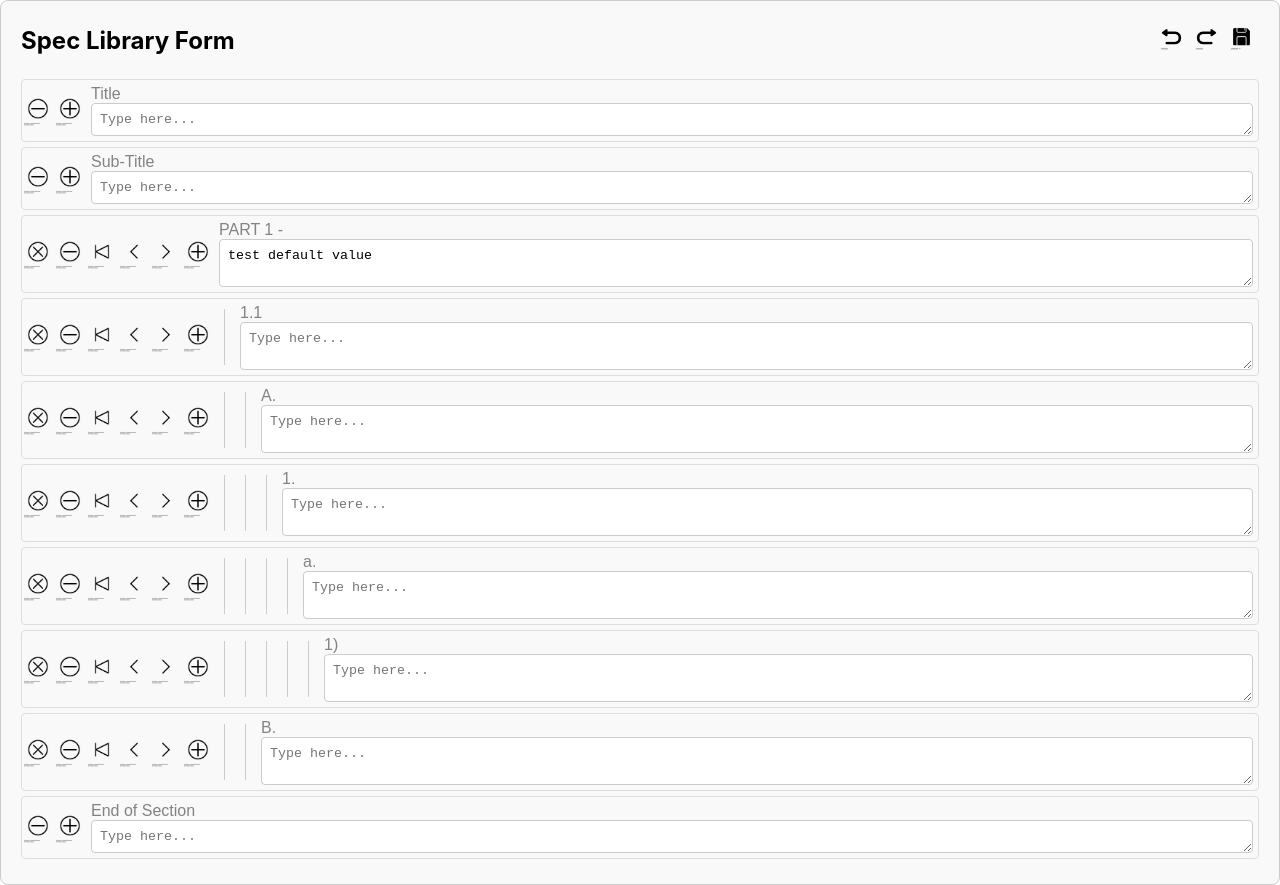
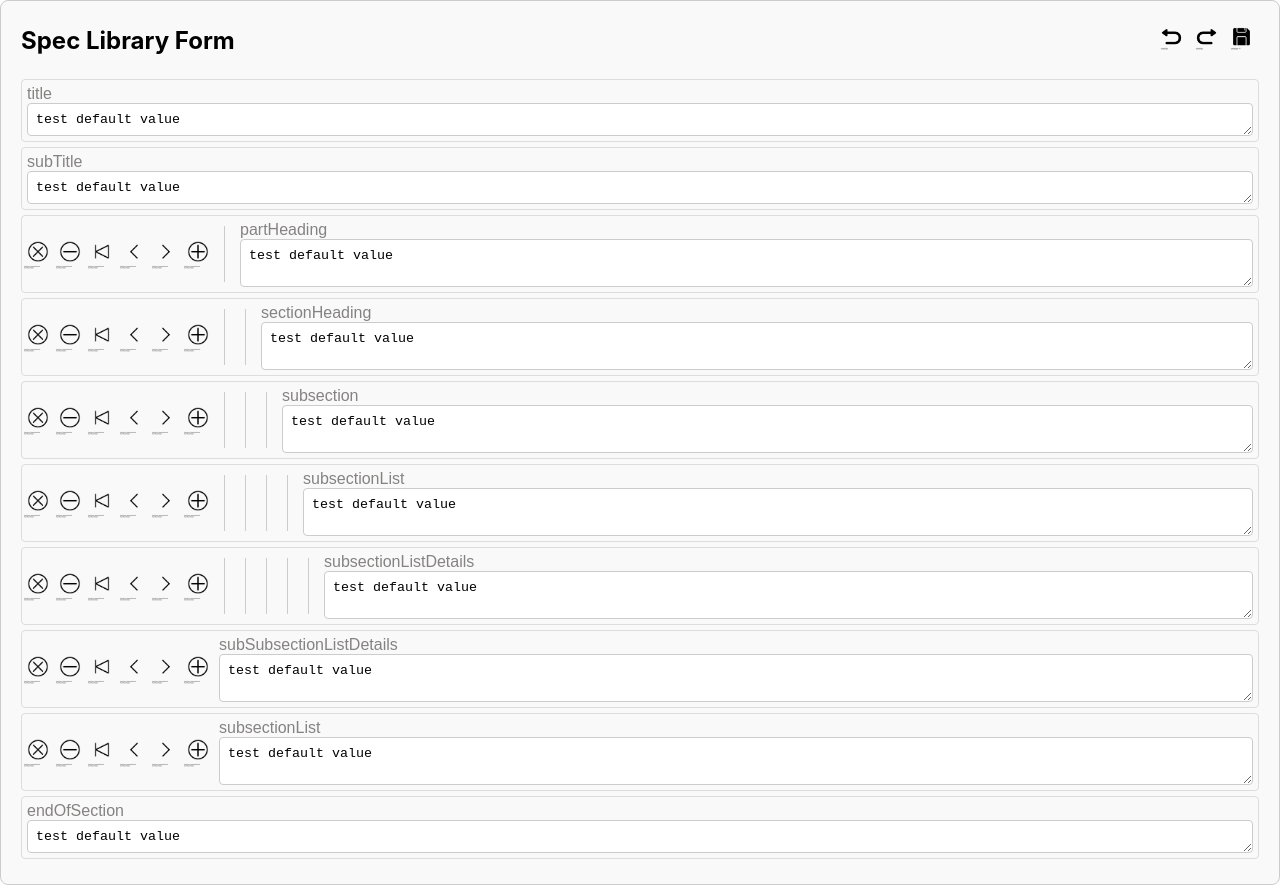
Before and after one commit to SophiaBouckJ2/spec-library-testing, a React (Create React App) app: page / in a window 1280 px wide. Built offline with nearby package versions, Linux system fonts and the light colour scheme.

Commit message:
add dynamically added lists

```diff
--- a/src/components/SpecLibraryForm/SpecLibraryForm.js
+++ b/src/components/SpecLibraryForm/SpecLibraryForm.js
@@ -15,6 +15,64 @@ import SpecLibraryFormTextElement from "./SpecLibraryFormTextElement/SpecLibrary
 
 // CONSTANTS
 
+const SpecLibraryDummyData = [
+  {
+    type: "title",
+    content: "test default value",
+    subList: null,
+  },
+  {
+    type: "subTitle",
+    content: "test default value",
+    subList: null,
+  },
+  {
+    type: "partHeading",
+    content: "test default value",
+    subList: [
+      {
+        type: "sectionHeading",
+        content: "test default value",
+        subList: [
+          {
+            type: "subsection",
+            content: "test default value",
+            subList: [
+              {
+                type: "subsectionList",
+                content: "test default value",
+                subList: [
+                  {
+                    type: "subsectionListDetails",
+                    content: "test default value",
+                    subList: [
+                      {
+                        type: "subSubsectionListDetails",
+                        content: "test default value",
+                        subList: null,
+                      },
+                    ],
+                  },
+                ],
+              },
+              {
+                type: "subsectionList",
+                content: "test default value",
+                subList: null,
+              },
+            ],
+          },
+        ],
+      },
+    ],
+  },
+  {
+    type: "endOfSection",
+    content: "test default value",
+    subList: null,
+  },
+];
+
 // OTHER
 
 // REACT COMPONENT
@@ -31,6 +89,63 @@ const SpecLibraryForm = (props) => {
   // API FUNCTIONS
 
   // HELPER FUNCTIONS
+
+  function getIndentAmount(type) {
+    switch (type) {
+      case "title":
+        return 0;
+      case "subTitle":
+        return 0;
+      case "partHeading":
+        return 1;
+      case "sectionHeading":
+        return 2;
+      case "subsection":
+        return 3;
+      case "subsectionList":
+        return 4;
+      case "subsectionListDetails":
+        return 5;
+      case "subSubsectionListDetails":
+        return 6;
+      case "endOfSection":
+        return 0;
+      default:
+        return 0;
+    }
+  }
+
+  const renderList = (items) => {
+    return items.map((item, index) => {
+      const commonProps = {
+        key: index,
+        type: item.type,
+        content: item.content,
+      };
+
+      if (
+        item.type === "title" ||
+        item.type === "subTitle" ||
+        item.type === "endOfSection"
+      ) {
+        return <SpecLibraryFormTextElement {...commonProps} />;
+      } else {
+        if (item.subList === null) {
+          return <SpecLibraryFormListElement {...commonProps} />;
+        } else {
+          return (
+            <div>
+              <SpecLibraryFormListElement
+                indent={getIndentAmount(item.type)}
+                {...commonProps}
+              />
+              <div>{renderList(item.subList)}</div>
+            </div>
+          );
+        }
+      }
+    });
+  };
 
   // RENDER
   return (
@@ -50,23 +165,7 @@ const SpecLibraryForm = (props) => {
         </div>
       </div>
       <div className="SpecLibraryFormContainer">
-        <SpecLibraryFormTextElement type={"Title"} />
-        <SpecLibraryFormTextElement type={"Sub-Title"} />
-        <SpecLibraryFormListElement
-          indent={0}
-          type={"PART 1 - "}
-          content={"test default value"}
-        />
-        <SpecLibraryFormListElement indent={1} type={"1.1 "} />
-        <SpecLibraryFormListElement indent={2} type={"A. "} />
-        <SpecLibraryFormListElement indent={3} type={"1. "} />
-        <SpecLibraryFormListElement indent={4} type={"a. "} />
-        <SpecLibraryFormListElement indent={5} type={"1) "} />
-        <SpecLibraryFormListElement indent={2} type={"B. "} />
-        <SpecLibraryFormTextElement type={"End of Section"} />
-
-        {/* map through eventual datastructure of list fields etc */}
-        {/* title, subtitle, dynamic list fields in between, and end of page */}
+        {renderList(SpecLibraryDummyData)}
       </div>
     </div>
   );
--- a/src/components/SpecLibraryForm/SpecLibraryFormTextElement/SpecLibraryFormTextElement.js
+++ b/src/components/SpecLibraryForm/SpecLibraryFormTextElement/SpecLibraryFormTextElement.js
@@ -31,7 +31,7 @@ const SpecLibraryFormTextElement = (props) => {
   // RENDER
   return (
     <div className="SpecLibraryFormTextElement">
-      <div className="SpecLibraryFormTextElementNavigation">
+      {/* <div className="SpecLibraryFormTextElementNavigation">
         <div className="tooltip">
           <button className="SpecLibraryFormTextElementNavigationButton">
             <img src={delete_one} alt="delete_one" />
@@ -44,7 +44,7 @@ const SpecLibraryFormTextElement = (props) => {
           </button>
           <span className="tooltip-text">Add</span>
         </div>
-      </div>
+      </div> */}
       <div className="SpecLibraryFormTextElementContent">
         <div className="SpecLibraryFormTextElementMarker">{type}</div>
         <div className="SpecLibraryFormTextElementContentEditable">
```
